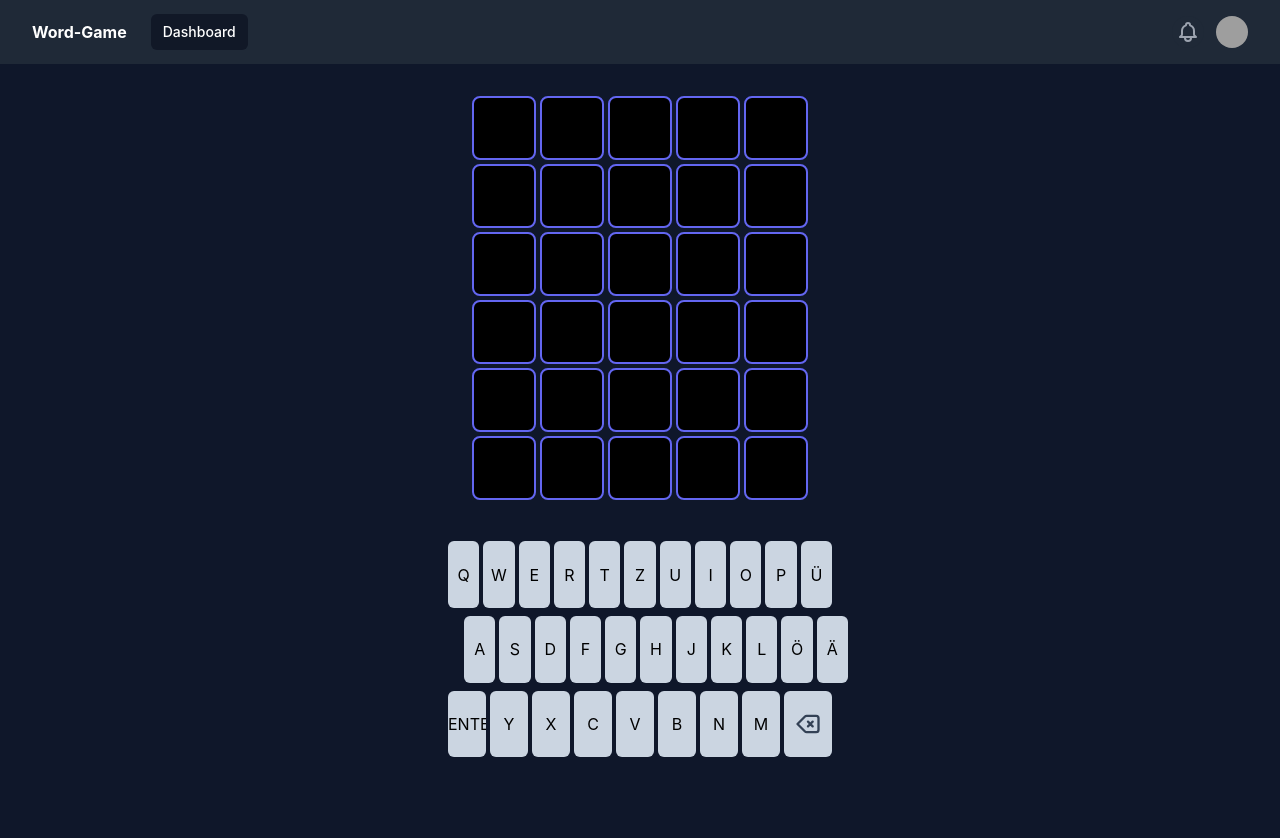
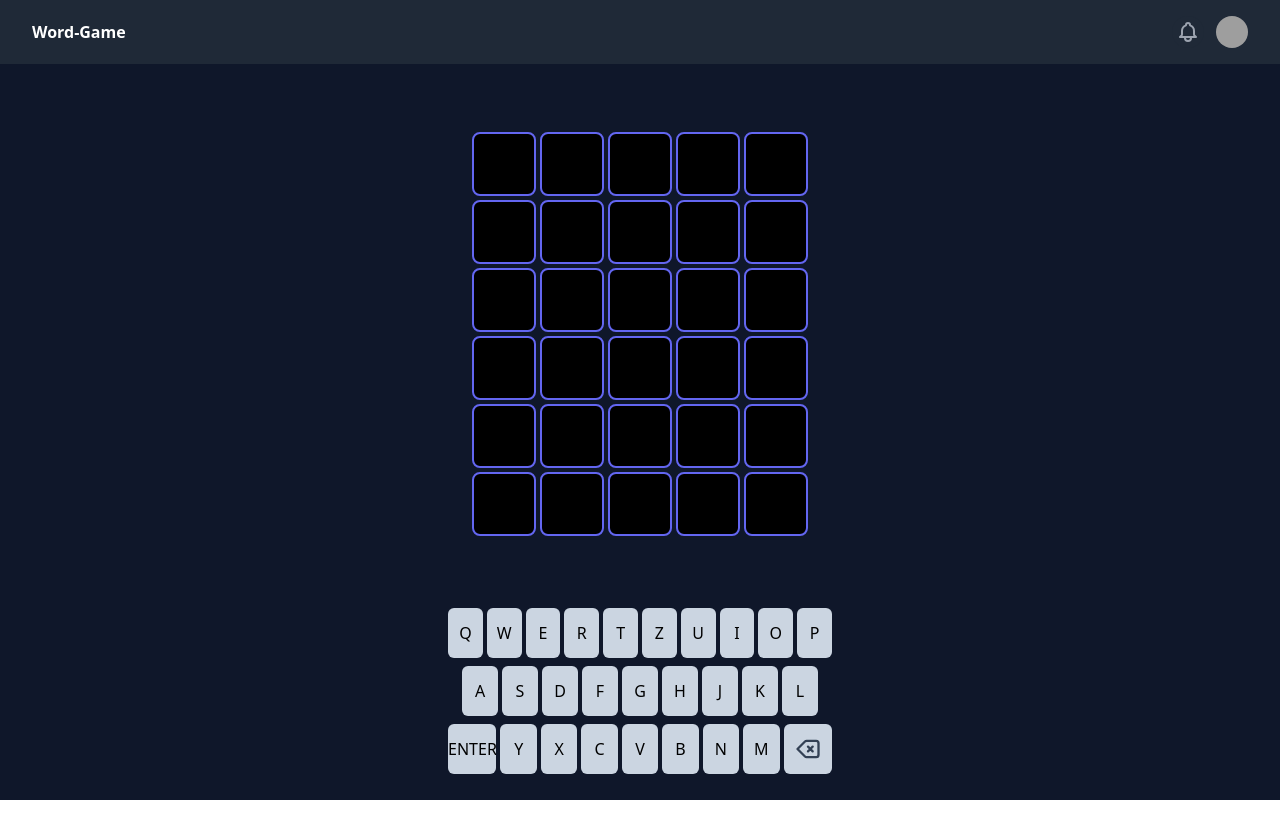
Before and after one commit to LukasSonnabend/wordle-clone-nextjs-ts, a Next.js app: page / in a window 1280 px wide. Shown: the top 838 px of the page. After the commit the page ends 800 px from the top, so only its background shows below. Built offline with nearby package versions, Linux system fonts and the light colour scheme; grey boxes are pictures that could not be loaded.

Commit message:
Fixed Layout

```diff
--- a/components/GameView.tsx
+++ b/components/GameView.tsx
@@ -32,19 +32,19 @@ export const GameView: FunctionComponent<{
     setCheckArray(Array(totalGuesses).fill({ letterStatus: [] }));
     setRoundWon(false);
     setKeysObject({});
-  }
+  };
 
   const keyStatusFunc = (guesses: String[], check: guessCheck[]) => {
-    const temp = {}
-    let currentGuess = initialGuess-totalGuesses;
+    const temp = {};
+    let currentGuess = initialGuess - totalGuesses;
     for (var i = 0; i < guesses[currentGuess].length; i++) {
-      if (!temp.hasOwnProperty(guesses[currentGuess][i].toUpperCase())){
-        temp[guesses[currentGuess][i].toUpperCase()] = check[currentGuess].letterStatus[i];
+      if (!temp.hasOwnProperty(guesses[currentGuess][i].toUpperCase())) {
+        temp[guesses[currentGuess][i].toUpperCase()] =
+          check[currentGuess].letterStatus[i];
       }
     }
     setKeysObject(temp);
-  }
-
+  };
 
   const postGuess = async (guess: String) => {
     try {
@@ -81,34 +81,30 @@ export const GameView: FunctionComponent<{
 
     //save guess to guessArray
     const guessesNew = guessesArray.map((guess, index) => {
-      if (index === (totalGuesses - currentGuess)) {
+      if (index === totalGuesses - currentGuess) {
         return guessString;
       } else {
         return guess;
       }
-    })
+    });
 
     const checkNew = checkArray.map((letterStatusObject, index) => {
-      if (index === (totalGuesses - currentGuess)) {
+      if (index === totalGuesses - currentGuess) {
         return { letterStatus: apiResponse.evaluation.letterStatus };
       } else {
         return letterStatusObject;
       }
-    })
-
+    });
 
     setGuessesArray(guessesNew);
 
-
     setCheckArray(checkNew);
-
 
     keyStatusFunc(guessesNew, checkNew);
 
     // hier könnte man direkt ein objekt bauen und dieses an das keyboard objekt schicken
     setRoundWon(apiResponse.wordGuessed);
-    if (apiResponse.wordGuessed)
-      confettiFunc()
+    if (apiResponse.wordGuessed) confettiFunc();
     // reset guess
     setGuessString("");
     setCurrentGuess(currentGuess - 1);
@@ -123,20 +119,18 @@ export const GameView: FunctionComponent<{
     } else if (guessString.length < 5) setGuessString(`${guessString}${char}`);
   };
 
-
-
   const confettiFunc = () => {
-    var myCanvas = document.createElement('canvas');
+    var myCanvas = document.createElement("canvas");
     document.body.appendChild(myCanvas);
 
     var myConfetti = confetti.create(myCanvas, {
       resize: true,
-      useWorker: false
+      useWorker: false,
     });
     myConfetti({
       particleCount: 200,
       disableForReducedMotion: true,
-      spread: 300
+      spread: 300,
       // any other options from the global
       // confetti function
     });
@@ -145,20 +139,27 @@ export const GameView: FunctionComponent<{
       myConfetti.reset();
       document.querySelector("canvas")?.remove();
     }, 2900);
-  }
-
+  };
 
   return (
     <>
-      <div className="h-4/6 md:h-3/6">
-        <Profile setGuessInfo={setServerGuessInfo} currentRoundEnd={roundWon} resetRound={resetRound}/>
+      {/* <div className="h-4/6 md:h-3/6 flex-grow items-center"> */}
+      <div className="flex justify-center items-center flex-grow mt-2">
+        <Profile
+          setGuessInfo={setServerGuessInfo}
+          currentRoundEnd={roundWon}
+          resetRound={resetRound}
+        />
+        <div>
           {[...Array(totalGuesses + 1)].map((_, i) => {
             return (
               <CharBoxRow
                 key={i}
                 guessedRow={i < totalGuesses - currentGuess}
                 guess={
-                i == totalGuesses - currentGuess ? guessString : guessesArray[i]
+                  i == totalGuesses - currentGuess
+                    ? guessString
+                    : guessesArray[i]
                 }
                 checkArr={checkArray[i] && checkArray[i]}
                 boxCount={totalGuesses}
@@ -166,10 +167,13 @@ export const GameView: FunctionComponent<{
             );
           })}
         </div>
-      <div className="flex justify-center">
-        <div className="fixed w-screen bottom-0 h-2/6 max-w-sm">
-          <KeyBoard handleClick={handleClick} keyStatus={keysObject}/>
       </div>
+      {/* <div className="flex justify-center">*/}
+      <div className="keyboard w-screen max-w-sm">
+        {/* <div className="flex-grow-0"> */}
+        <KeyBoard handleClick={handleClick} keyStatus={keysObject} />
+        {/*   </div>
+        </div> */}
       </div>
     </>
   );
--- a/components/Key.tsx
+++ b/components/Key.tsx
@@ -13,7 +13,7 @@ type KeyProps = {
 export const Key = ({ letter, className, status, passToGame }: KeyProps) =>  <span
   onClick={() => status !== 0 ? passToGame(letter) : ""}
   // className={`py-3 px-2.5 lg:py-3 lg:px-4 bg-slate-300 hover:bg-slate-200 text-black rounded-md ${className}`}>
-  className={`cursor-pointer grow overflow-hidden w-3 text-center flex flex-col justify-center
+  className={`cursor-pointer grow ${letter.length == 1 ? 'basis-0' :'basis-3'} overflow-hidden text-center flex flex-col justify-center
       ${status === 0 ? "bg-gray-400" : status === 1 ? "bg-yellow-500" : status === 2 ? "bg-green-500" : "bg-slate-300 hover:bg-slate-200"}
              text-black rounded-md ${className}`}>
   { letter === "DELET" ? <span className='w-100 flex justify-center'><BackspaceIcon className='h-8 w-5 lg:h-8 lg:w-7 text-slate-700'/></span> :
--- a/components/KeyBoard.tsx
+++ b/components/KeyBoard.tsx
@@ -25,10 +25,11 @@ export const KeyBoard = (Props: KeyBoardProps) => <div className='mt-2 h-full'>
     <Key letter="I" status={Props.keyStatus["I"]} passToGame={Props.handleClick}/>
     <Key letter="O" status={Props.keyStatus["O"]} passToGame={Props.handleClick}/>
     <Key letter="P" status={Props.keyStatus["P"]} passToGame={Props.handleClick}/>
-    <Key letter="Ü" status={Props.keyStatus["Ü"]} passToGame={Props.handleClick}/>
+    {/* <Key letter="Ü" status={Props.keyStatus["Ü"]} passToGame={Props.handleClick}/> */}
   </div>
   {/* Row2 */}
-  <div className='flex justify-end w-full my-2 h-1/4 mx-2 gap-0.5 lg:gap-1 lg:mx-4'>
+  <div className='flex justify-end w-full my-2 h-1/4 gap-0.5 lg:gap-1 basis-auto'>
+    <span className='half-key'/>
     <Key letter="A" status={Props.keyStatus["A"]} passToGame={Props.handleClick}/>
     <Key letter="S" status={Props.keyStatus["S"]} passToGame={Props.handleClick}/>
     <Key letter="D" status={Props.keyStatus["D"]} passToGame={Props.handleClick}/>
@@ -38,8 +39,9 @@ export const KeyBoard = (Props: KeyBoardProps) => <div className='mt-2 h-full'>
     <Key letter="J" status={Props.keyStatus["J"]} passToGame={Props.handleClick}/>
     <Key letter="K" status={Props.keyStatus["K"]} passToGame={Props.handleClick}/>
     <Key letter="L" status={Props.keyStatus["L"]} passToGame={Props.handleClick}/>
-    <Key letter="Ö" status={Props.keyStatus["Ö"]} passToGame={Props.handleClick}/>
-    <Key letter="Ä" status={Props.keyStatus["Ä"]} passToGame={Props.handleClick}/>
+    <span className='half-key'/>
+    {/* <Key letter="Ö" status={Props.keyStatus["Ö"]} passToGame={Props.handleClick}/>
+    <Key letter="Ä" status={Props.keyStatus["Ä"]} passToGame={Props.handleClick}/> */}
   </div>
   {/* Row3 */}
   <div className='flex justify-center w-full gap-0.5 lg:gap-1 h-1/4'>
--- a/components/navbar.tsx
+++ b/components/navbar.tsx
@@ -2,13 +2,6 @@
 import { Fragment } from 'react'
 import { Disclosure, Menu, Transition } from '@headlessui/react'
 import { BellIcon, MenuIcon, XIcon } from '@heroicons/react/outline'
-
-const navigation = [
-  { name: 'Dashboard', href: '#', current: true },
-  // { name: 'Team', href: '#', current: false },
-  // { name: 'Projects', href: '#', current: false },
-  // { name: 'Calendar', href: '#', current: false },
-]
 
 function classNames(...classes) {
   return classes.filter(Boolean).join(' ')
@@ -16,28 +9,28 @@ function classNames(...classes) {
 
 export default function Navbar() {
   return (
-    <Disclosure as="nav" className="bg-gray-800">
+    <Disclosure as="nav" className="bg-gray-800 min-w-full">
       {({ open }) => (
         <>
           <div className="max-w-7xl mx-auto px-2 sm:px-6 lg:px-8">
             <div className="relative flex items-center justify-between h-16">
               <div className="absolute inset-y-0 left-0 flex items-center sm:hidden">
                 {/* Mobile menu button*/}
-                <Disclosure.Button className="inline-flex items-center justify-center p-2 rounded-md text-gray-400 hover:text-white hover:bg-gray-700 focus:outline-none focus:ring-2 focus:ring-inset focus:ring-white">
+                {/* <Disclosure.Button className="inline-flex items-center justify-center p-2 rounded-md text-gray-400 hover:text-white hover:bg-gray-700 focus:outline-none focus:ring-2 focus:ring-inset focus:ring-white">
                   <span className="sr-only">Open main menu</span>
                   {open ? (
                     <XIcon className="block h-6 w-6" aria-hidden="true" />
                   ) : (
                     <MenuIcon className="block h-6 w-6" aria-hidden="true" />
                   )}
-                </Disclosure.Button>
+                </Disclosure.Button> */}
               </div>
               <div className="flex-1 flex items-center justify-center sm:items-stretch sm:justify-start">
                 <div className="flex-shrink-0 flex items-center">
                     <p className='text-white font-bold'>Word-Game</p>
                 </div>
                 <div className="hidden sm:block sm:ml-6">
-                  <div className="flex space-x-4">
+                  {/* <div className="flex space-x-4">
                     {navigation.map((item) => (
                       <a
                         key={item.name}
@@ -51,7 +44,7 @@ export default function Navbar() {
                         {item.name}
                       </a>
                     ))}
-                  </div>
+                  </div> */}
                 </div>
               </div>
               <div className="absolute inset-y-0 right-0 flex items-center pr-2 sm:static sm:inset-auto sm:ml-6 sm:pr-0">
@@ -122,7 +115,7 @@ export default function Navbar() {
             </div>
           </div>
 
-          <Disclosure.Panel className="sm:hidden">
+          {/* <Disclosure.Panel className="sm:hidden">
             <div className="px-2 pt-2 pb-3 space-y-1">
               {navigation.map((item) => (
                 <Disclosure.Button
@@ -139,7 +132,7 @@ export default function Navbar() {
                 </Disclosure.Button>
               ))}
             </div>
-          </Disclosure.Panel>
+          </Disclosure.Panel> */}
         </>
       )}
     </Disclosure>
--- a/pages/index.tsx
+++ b/pages/index.tsx
@@ -1,3 +1,4 @@
+// import { useEffect } from 'react'
 import type { NextPage } from 'next'
 import Head from 'next/head'
 import Image from 'next/image'
@@ -6,16 +7,23 @@ import Navbar from '../components/navbar'
 import { GameView } from '../components/GameView'
 
 const Home: NextPage = () => {
+  // const styleObject = {}
+  // useEffect(() => {
+  //   styleObject.height = window.innerHeight
+
+  // }, [])
+
   return (
-    <div className="bg-slate-900 light:bg-white text-white light:text-black">
+    <div className="bg-slate-900 light:bg-white min-h-full text-white light:text-black">
       <Head>
         <title>Woortel :)</title>
         <meta name="description" content="Generated by create next app" />
+        <meta name="apple-mobile-web-app-capable" content="yes" />
         <meta name="viewport" content="width=device-width, initial-scale=1, minimum-scale=1, maximum-scale=1, user-scalable=no"></meta>
         <link rel="icon" href="/favicon.ico" />
       </Head>
-      <Navbar />
-      <main className={styles.main}>
+      <main className={`flex flex-col items-center min-h-full overflow-y-hidden absolute inset-0`}>
+        <Navbar />
         <GameView />
       </main>
     </div>
--- a/styles/Home.module.css
+++ /dev/null
@@ -1,114 +0,0 @@
-
-
-.main {
-  min-height: 100vh;
-  padding: 2rem 0;
-  /* flex: 1;
-  display: flex;
-  flex-direction: column;
-  /* justify-content: center;
-  align-items: center; */
-}
-/*
-.footer {
-  display: flex;
-  flex: 1;
-  padding: 2rem 0;
-  border-top: 1px solid #eaeaea;
-  justify-content: center;
-  align-items: center;
-}
-
-.footer a {
-  display: flex;
-  justify-content: center;
-  align-items: center;
-  flex-grow: 1;
-}
-
-.title a {
-  color: #0070f3;
-  text-decoration: none;
-}
-
-.title a:hover,
-.title a:focus,
-.title a:active {
-  text-decoration: underline;
-}
-
-.title {
-  margin: 0;
-  line-height: 1.15;
-  font-size: 4rem;
-}
-
-.title,
-.description {
-  text-align: center;
-}
-
-.description {
-  margin: 4rem 0;
-  line-height: 1.5;
-  font-size: 1.5rem;
-}
-
-.code {
-  background: #fafafa;
-  border-radius: 5px;
-  padding: 0.75rem;
-  font-size: 1.1rem;
-  font-family: Menlo, Monaco, Lucida Console, Liberation Mono, DejaVu Sans Mono,
-    Bitstream Vera Sans Mono, Courier New, monospace;
-}
-
-.grid {
-  display: flex;
-  align-items: center;
-  justify-content: center;
-  flex-wrap: wrap;
-  max-width: 800px;
-}
-
-.card {
-  margin: 1rem;
-  padding: 1.5rem;
-  text-align: left;
-  color: inherit;
-  text-decoration: none;
-  border: 1px solid #eaeaea;
-  border-radius: 10px;
-  transition: color 0.15s ease, border-color 0.15s ease;
-  max-width: 300px;
-}
-
-.card:hover,
-.card:focus,
-.card:active {
-  color: #0070f3;
-  border-color: #0070f3;
-}
-
-.card h2 {
-  margin: 0 0 1rem 0;
-  font-size: 1.5rem;
-}
-
-.card p {
-  margin: 0;
-  font-size: 1.25rem;
-  line-height: 1.5;
-}
-
-.logo {
-  height: 1em;
-  margin-left: 0.5rem;
-}
-
-@media (max-width: 600px) {
-  .grid {
-    width: 100%;
-    flex-direction: column;
-  }
-} */
--- a/styles/globals.css
+++ b/styles/globals.css
@@ -5,20 +5,44 @@
 
 html,
 body {
+  height: 100%;
+  background-color: var(--color-background);
+  margin: 0;
+  padding: 0;
+  overflow-y: hidden;
   /* position: fixed; */
-  overflow-x: hidden;
+  /* overflow-x: hidden;
   padding: 0;
   margin: 0;
   width: 100%;
-  min-height: 100vh;
+  height: 100%;
+  /* min-height: 100vh;
   padding: 0;
   margin: 0;
   font-family: -apple-system, BlinkMacSystemFont, Segoe UI, Roboto, Oxygen,
     Ubuntu, Cantarell, Fira Sans, Droid Sans, Helvetica Neue, sans-serif;
   overflow-x: hidden;
-  overflow-y: hidden;
+  overflow-y: hidden; */
 
+}
+/* media query for tablet */
+/* @media (min-width: 400px) {
+  html,
+  body {
+    min-height: 100vh!important;
   }
+  #__next {
+    height: 100vh!important;
+  }
+  #__next > div {
+    height: 100vh!important;
+  }
+}
+ */
+
+ #__next {
+  height: 100vh!important;
+ }
 
 canvas {
   position: absolute!important;
@@ -39,3 +63,15 @@ a {
 * {
   box-sizing: border-box;
 }
+
+.keyboard {
+  height: 200px;
+}
+
+.key {
+  width: 58px!important;
+}
+
+.half-key {
+  width: 10px;
+}
```
Also changed, not shown: components/Profile.tsx (+7 -0 lines), pages/backendData.js (deleted). Lines whose indentation alone changed are shown as unchanged.
